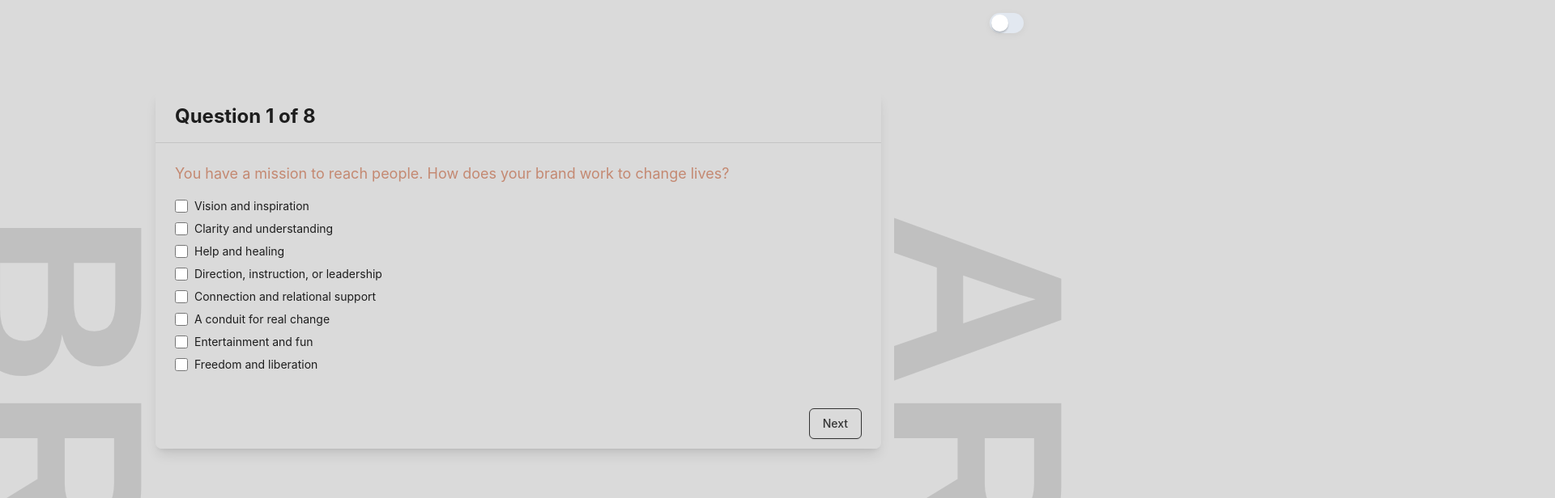
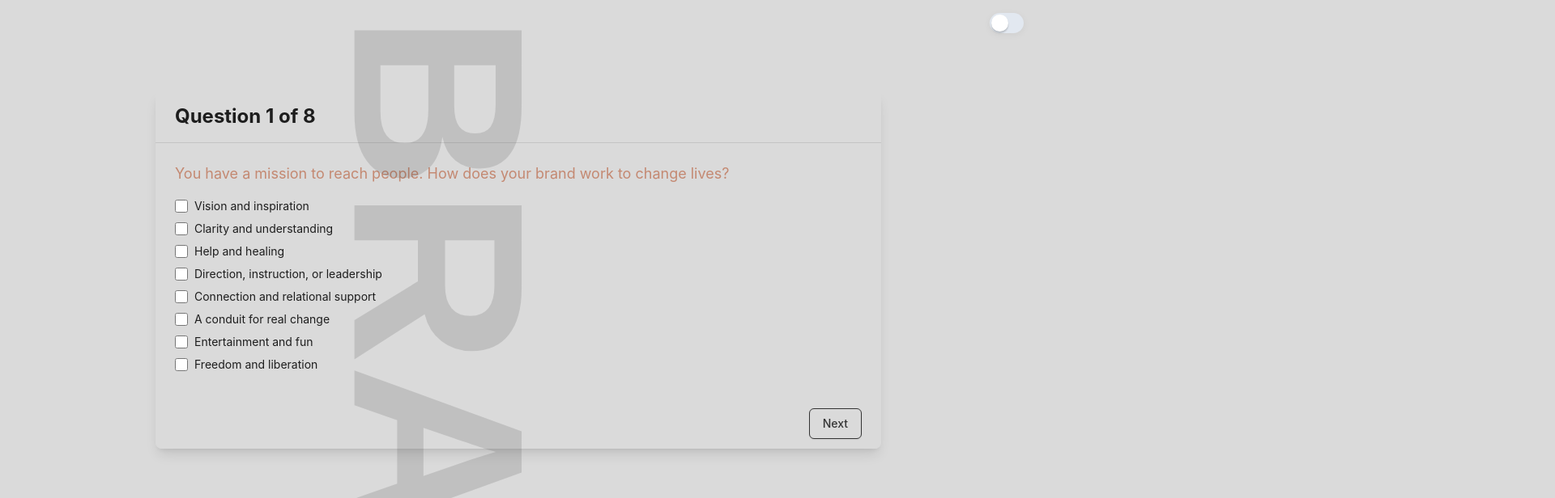
Before and after one commit to jmeyer1220/interactive-questionnaire, a Next.js app: page / in a window 1280 px wide. Shown: the top 616 px of the page at 81% size, 1920 px wide, since content can reach past the window. Built offline with nearby package versions, Linux system fonts and the light colour scheme; a web font is replaced by a local one.

Commit message:
Update index.js

```diff
--- a/pages/index.js
+++ b/pages/index.js
@@ -3,9 +3,9 @@ import ArchetypeQuiz from "../components/ArchetypeQuiz";
 export default function Home() {
   return (
     <div className="container mx-auto px-4 py-28 relative">
-      <div class="absolute inset-y-0 left-0 w-36 content-center"><h1 className="text-[300px] relative font-bold opacity-15 rotate-90">BRAND</h1></div>
+      <div class="absolute inset-y-0 left-0 w-36 content-center"><h1 className="text-[300px] absolute font-bold opacity-15 rotate-90">BRAND</h1></div>
       <ArchetypeQuiz />
-      <div class="absolute inset-y-0 right-0 w-36 content-center"><h1 className="text-[300px]  relative opacity-15 font-bold rotate-90">ARCHETYPE</h1></div>
+      <div class="absolute inset-y-0 right-0 w-36 content-center"><h1 className="text-[300px]  absolute opacity-15 font-bold rotate-90">ARCHETYPE</h1></div>
 
     </div>
   );
```
